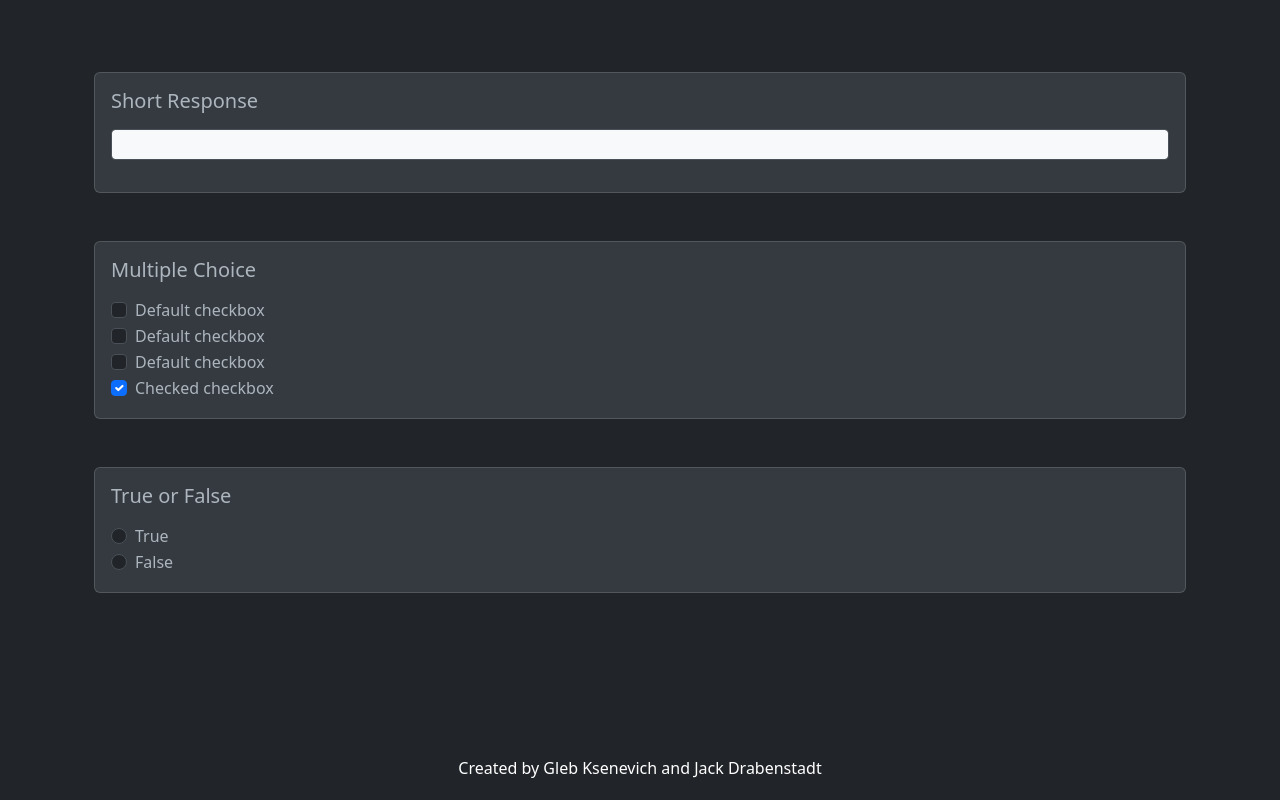
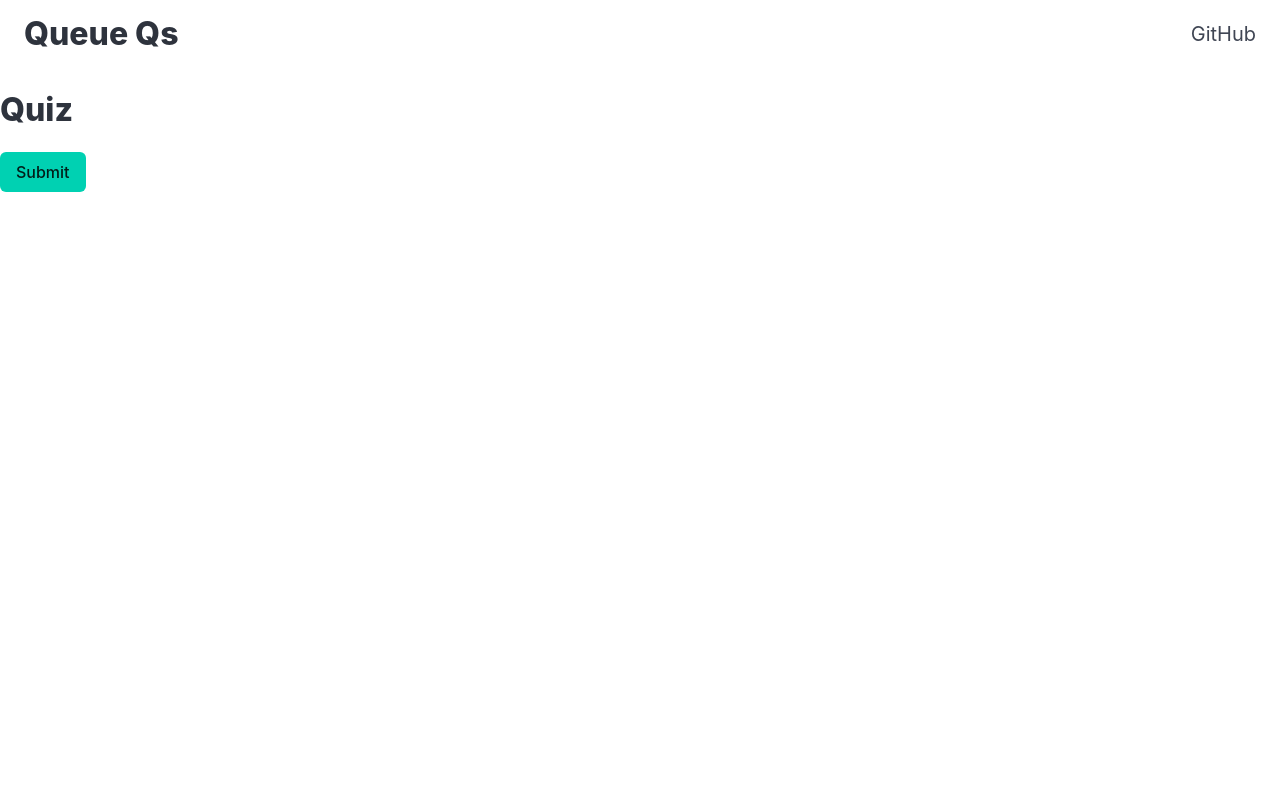
Before and after one commit to glebksenevichh/qqs, a Flask app: template templates/quiz.html in a window 1280 px wide. Run offline with Flask 3, Linux system fonts and the light colour scheme; the template is opened without the code that fills it: most values are stand-ins (such as "Sample title", 1, 10 or a date in 2020).

Commit message:
Reworked entire front end.

```diff
--- a/app.py
+++ b/app.py
@@ -1,188 +1,155 @@
-# Generates quizzes based on a given artist
+from flask import Flask, request, session, redirect, render_template, url_for, make_response
+import spotipy
+from spotipy.oauth2 import SpotifyOAuth
+import os
 
-# import necessary modules
-import time
-import os
-import spotipy
-from answer_generation import fill_out_answers
-
-from spotipy.oauth2 import SpotifyOAuth
-from flask import Flask, request, url_for, session, redirect, render_template, flash
-
-# initialize Flask app
+# Create a Flask app instance
 app = Flask(__name__)
 
-# set the name of the session cookie
-app.config['SESSION_COOKIE_NAME'] = 'Spotify Cookie'
+# Set secret key for session management
+app.secret_key = os.environ.get('SECRET_KEY')
 
-# set a random secret key to sign the cookie
-app.secret_key = os.getenv("COOKIE_SECRET")
+# Retrieve Spotify API credentials from environment variables
+SPOTIPY_CLIENT_ID = os.environ.get('SPOTIPY_CLIENT_ID')
+SPOTIPY_CLIENT_SECRET = os.environ.get('SPOTIPY_CLIENT_SECRET')
+SPOTIPY_REDIRECT_URI = 'http://localhost:5000/callback'
 
-# set the key for the token info in the session dictionary
-TOKEN_INFO = 'token_info'
+# Spotipy authentication scope (determine what permissions your app needs)
+SCOPE = 'user-top-read'
 
-# route to handle logging in
+# Define a route to render the home page
 @app.route('/')
 def home():
-    return render_template('home.html')
+    return render_template('index.html')
 
+# Define a route to initiate Spotify authentication
 @app.route('/login')
 def login():
-    # create a SpotifyOAuth instance and get the authorization URL
-    auth_url = create_spotify_oauth().get_authorize_url()
-    # redirect the user to the authorization URL
+    # Create a SpotifyOAuth instance with client credentials and redirect URI
+    sp_oauth = SpotifyOAuth(
+        client_id=SPOTIPY_CLIENT_ID,
+        client_secret=SPOTIPY_CLIENT_SECRET,
+        redirect_uri=SPOTIPY_REDIRECT_URI,
+        scope=SCOPE
+    )
+    # Get the authorization URL for Spotify authentication
+    auth_url = sp_oauth.get_authorize_url()
+    # Redirect the user to the authorization URL
     return redirect(auth_url)
 
-# route to handle the redirect URI after authorization
-@app.route('/redirect')
-def redirect_page():
-    session.clear()                                             # clear the session
-    code = request.args.get('code')                             # get the authorization code from the request parameters
-    token_info = create_spotify_oauth().get_access_token(code)  # exchange the authorization code for an access token and refresh token
-    session[TOKEN_INFO] = token_info                            # save the token info in the session
-    return redirect(url_for('quiz_selection',_external=True))   # redirect the user to the quiz_selection route
+# Define a route to handle the callback from Spotify after successful authentication
+@app.route('/callback')
+def callback():
+    # Get the authorization code from the query parameters
+    code = request.args.get('code')
+    # Create a SpotifyOAuth instance with client credentials and redirect URI
+    sp_oauth = SpotifyOAuth(
+        client_id=SPOTIPY_CLIENT_ID,
+        client_secret=SPOTIPY_CLIENT_SECRET,
+        redirect_uri=SPOTIPY_REDIRECT_URI,
+        scope=SCOPE
+    )
+    # Exchange the authorization code for an access token
+    token_info = sp_oauth.get_access_token(code)
+    # Store the token information in the session
+    session['token_info'] = token_info
+    # Redirect the user to the profile page
+    return redirect('/profile')
 
- # route to render quiz selection page
-@app.route('/quizSelection')
-def quiz_selection():
-    top_artists = get_top_artists()                                         # get top 5 artists name, id, and image
-    return render_template('select.html', top_artists=top_artists)     # display the page with top_artists as an argument
+# Define a route to display the user's profile information
+@app.route('/profile')
+def profile():
+    # Retrieve token information from the session
+    token_info = session.get('token_info', None)
+    # If token information is not available, redirect the user to the login page
+    if not token_info:
+        return redirect('/login')
 
-@app.route('/quiz_redirect/<string:artist_id>')
-def quiz_redirect(artist_id):
+    # Extract the access token from the token information
+    access_token = token_info['access_token']
+    # Create a Spotify client with the access token
+    sp = spotipy.Spotify(auth=access_token)
+    # Retrieve the user's profile information
+    user_info = sp.current_user()
 
-    # Check for valid input
-    artist_id_valid = is_valid_artist(artist_id)
+    # Get the user's top 5 recent artists
+    top_artists = sp.current_user_top_artists(limit=5, time_range='short_term')
 
-    if artist_id_valid:
-        #If artist ID is valid, generate questions and pass them as an argument to /quiz
-        questions = generate_answers(artist_id)
+    return render_template('quiz_select.html', user_info=user_info, top_artists=top_artists['items'])
 
-        ####
-        return questions
-        #return redirect(url_for('quiz', quiz_questions=questions))
-        ####
-    else:
-        #If artist ID is invalid, send a flash message and redirect to same page
-        flash('Invalid URL. Please input a valid Spotify Artist URL.')  # Flash a message
-        return redirect(url_for('quiz_selection'))                      # Redirect to the quiz_selection route
+@app.route('/quiz/<artist_uri>')
+def quiz(artist_uri):
+    # Retrieve token information from the session
+    token_info = session.get('token_info', None)
+    # If token information is not available, redirect the user to the login page
+    if not token_info:
+        return redirect('/login')
 
-@app.route('/quiz')
-def quiz_page():
-    #Retrieves quiz questions as an argument from quiz_redirect redirect
-    quiz_questions = request.args.get('quiz_questions')
+    # Extract the access token from the token information
+    access_token = token_info['access_token']
+    # Create a Spotify client with the access token
+    sp = spotipy.Spotify(auth=access_token)
 
-    return render_template('quiz.html')
+    # Get artist information
+    artist_info = sp.artist(artist_uri)
 
-# uses spotify to check if the argument is a valid spotify artist id
-# argument:
-# string artist_id
-# returns:
-# boolean: true if artist ID corresponds to a spotify artist (is valid), false if not.
-def is_valid_artist(artist_id):
-    try:
-        # get the token info from the session
-        token_info = get_token()
-    except:
-        # if the token info is not found, redirect the user to the login route
-        print('User not logged in')
-        return redirect("/")
+    # Extract Spotify URL from artist information
+    spotify_url = artist_info['external_urls']['spotify']
 
-    sp = spotipy.Spotify(auth=token_info['access_token'])
+    return redirect(spotify_url)
 
-    if(artist_id == 'invalid'):         #ID will be set to 'invalid' if it is such
-        #print(f"URL is not valid.")
-        return False
-    try:
-        # Attempt to retrieve information about the artist
-        artist_info = sp.artist(artist_id)
-        if artist_info:
-            #print(f"Artist ID {artist_id} is valid. Artist name: {artist_info['name']}")
-            return True
-    except spotipy.SpotifyException as e:
-        # Handle exceptions (e.g., invalid artist ID)
-        print(f"Error: {e}")
+@app.route('/process_input', methods=['POST'])
+def process_input():
+    search_text = request.form['input_field']
+    # Redirect to the route with input as argument
+    return redirect(url_for('search_artist', artist_name=search_text))
 
-    print(f"Artist ID {artist_id} is not valid.")
-    return False
+@app.route('/search/<artist_name>')
+def search_artist(artist_name):
+    # Retrieve token information from the session
+    token_info = session.get('token_info', None)
+    # If token information is not available, redirect the user to the login page
+    if not token_info:
+        return redirect('/login')
 
-# function to get the token info from the session
-def get_token():
-    token_info = session.get(TOKEN_INFO, None)
-    if not token_info:
-        # if the token info is not found, redirect the user to the login route
-        redirect(url_for('login', _external=False))
+    # Extract the access token from the token information
+    access_token = token_info['access_token']
+    # Create a Spotify client with the access token
+    sp = spotipy.Spotify(auth=access_token)
 
-    # check if the token is expired and refresh it if necessary
-    now = int(time.time())
+    # Search for the artist using the provided string
+    results = sp.search(q=artist_name, type='artist', limit=10)
 
-    is_expired = token_info['expires_at'] - now < 60
-    if(is_expired):
-        spotify_oauth = create_spotify_oauth()
-        token_info = spotify_oauth.refresh_access_token(token_info['refresh_token'])
+    # Extract artist information from the search results
+    artists = []
+    for item in results['artists']['items']:
+        if 'images' in item and item['images']:
+            artists.append({
+                'name': item['name'],
+                'img': item['images'][0]['url'],
+                'uri': item['uri']
+            })
 
-    return token_info
+    # Render the template with the artist information
+    return render_template('search.html', artists=artists, search=artist_name)
 
-def create_spotify_oauth():
-    return SpotifyOAuth(
-        client_id = os.getenv("CLIENT_ID"),
-        client_secret = os.getenv("CLIENT_SECRET"),
-        redirect_uri = url_for('redirect_page', _external=True),
-        scope='user-top-read '
-    )
 
-def get_top_artists():
-    try:
-        # get the token info from the session
-        token_info = get_token()
-    except:
-        # if the token info is not found, redirect the user to the login route
-        print('User not logged in')
-        return redirect("/")
+# @app.route('/quiz/<artist_uri>')
+# def search_artist(artist_uri):
+#     # Retrieve token information from the session
+#     token_info = session.get('token_info', None)
+#     # If token information is not available, redirect the user to the login page
+#     if not token_info:
+#         return redirect('/login')
 
-    # create a Spotipy instance with the access token
-    sp = spotipy.Spotify(auth=token_info['access_token'])
+#     # Extract the access token from the token information
+#     access_token = token_info['access_token']
+#     # Create a Spotify client with the access token
+#     sp = spotipy.Spotify(auth=access_token)
 
-    # get top 5 artists for user in the last 6 months
-    top_artists_data = sp.current_user_top_artists(limit = 5)
+#     # Render the template with the artist information
+#     return render_template('search.html', quiz=quiz)
 
-    # create dictionary that will be returned
-    top_artists = []
-
-    # iterate over artists and add only name, id, and image to top_artists
-    for artist in top_artists_data['items']:
-        artist_name = artist['name']
-        artist_id = artist['id']
-        # if artist has an image, get the first one
-        if (len(artist['images']) != 0):
-            artist_image = artist['images'][0]['url']
-        else:   # if artist doesn't have an image, return empty string
-            artist_image = ''
-
-        # append artist dictionary to list of top 5
-        top_artists.append({
-        'name': artist_name,
-        'id': artist_id,
-        'image': artist_image
-        })
-
-    return top_artists
-
-def generate_answers(artist_id):
-    # Boilerplate Spotify authorization
-    try:
-        # get the token info from the session
-        token_info = get_token()
-    except:
-        # if the token info is not found, redirect the user to the login route
-        print('User not logged in')
-        return redirect("/")
-    # create a Spotipy instance with the access token
-    sp = spotipy.Spotify(auth=token_info['access_token'])
-
-    # fill out questions
-    answers = fill_out_answers(sp, artist_id)
-
-    return answers
-
-app.run(debug=True)
+# Run the app if this script is executed
+if __name__ == '__main__':
+    app.run(debug=True)
--- a/templates/base.html
+++ b/templates/base.html
@@ -1,18 +1,32 @@
 <!DOCTYPE html>
-<html data-bs-theme="dark">
-<link rel="stylesheet" href="https://cdn.jsdelivr.net/npm/bootstrap@5.3.0/dist/css/bootstrap.min.css" />
+<html lang="en">
+<head>
+    <meta charset="UTF-8">
+    <meta name="viewport" content="width=device-width, initial-scale=1.0">
+    <title>{% block title %}Queue Qs{% endblock %}</title>
+    <link rel="stylesheet" href="https://cdn.jsdelivr.net/npm/bulma@1.0.0/css/bulma.min.css">
+    <link rel="stylesheet" href="../static/styles.css" />
 
-<head>
-  <title>{% block title %}Queue Q's{% endblock %}</title>
+
 </head>
+<body>
+    <nav class="level px-5 py-4">
+        <div class="level-left">
+            <div class="level-item ">
+                <p class="title">Queue Qs</p>
+            </div>
+        </div>
+        <div class="level-right">
+            <div class="level-item">
+                <a href="https://github.com/glebksenevichh/qqs" target="_blank" class="subtitle">GitHub</a>
+            </div>
+        </div>
+    </nav>
+    <main>
+        {% block content %}
+        <!-- This is where the content of child templates will be inserted -->
+        {% endblock %}
+    </main>
 
-<body class="bg-dark text-white">
-  {% block content %}{% endblock %}
-
-  <footer class="fixed-bottom bg-dark text-white text-center p-1">
-    <!-- Common footer content goes here -->
-    <p>Created by Gleb Ksenevich and Jack Drabenstadt</p>
-  </footer>
 </body>
-
 </html>
--- a/templates/quiz.html
+++ b/templates/quiz.html
@@ -1,77 +1,50 @@
-{% extends "base.html" %} {% block title %}Queue Q's{% endblock %} {% block
-content %}
-<section class="container  py-5">
-  <div class="row align-items-center">
-    <div class="col">
-      <!-- Short Response -->
-      <div class="container-md py-4">
-        <div class="card bg-light-subtle">
-          <div class="card-body">
-            <h5 class="card-title">Short Response</h5>
-            <p class="card-text"></p>
-            <div class="input-group input-group-sm mb-3">
-              <input type="text" class="form-control bg-light text-black" aria-label="Sizing example input"
-                aria-describedby="inputGroup-sizing-sm" />
-            </div>
-          </div>
-        </div>
-      </div>
-      <!-- Multiple Choice -->
-      <div class="container-md py-4">
-        <div class="card bg-light-subtle">
-          <div class="card-body">
-            <h5 class="card-title">Multiple Choice</h5>
-            <p class="card-text"></p>
-            <div class="form-check ">
-              <input class="form-check-input" type="checkbox" value="" id="flexCheckDefault" />
-              <label class="form-check-label" for="flexCheckDefault">
-                Default checkbox
-              </label>
-            </div>
-            <div class="form-check ">
-              <input class="form-check-input" type="checkbox" value="" id="flexCheckDefault" />
-              <label class="form-check-label" for="flexCheckDefault">
-                Default checkbox
-              </label>
-            </div>
-            <div class="form-check ">
-              <input class="form-check-input" type="checkbox" value="" id="flexCheckDefault" />
-              <label class="form-check-label" for="flexCheckDefault">
-                Default checkbox
-              </label>
-            </div>
-            <div class="form-check">
-              <input class="form-check-input" type="checkbox" value="" id="flexCheckChecked" checked />
-              <label class="form-check-label" for="flexCheckChecked">
-                Checked checkbox
+{% extends "base.html" %}
+
+{% block title %}Take the Quiz{% endblock %}
+
+{% block content %}
+<h1 class="title">Quiz</h1>
+<form action="{{ url_for('submit') }}" method="post">
+    {% for idx, question in enumerate(questions) %}
+    <div class="box">
+        <p class="subtitle">{{ loop.index }}. {{ question['question'] }}</p>
+        {% if question['type'] == 'multiple_choice' %}
+        {% for option in question['options'] %}
+        <div class="field">
+            <div class="control">
+                <label class="radio">
+                    <input type="radio" name="question-{{ idx }}" value="{{ option }}">
+                    {{ option }}
                 </label>
             </div>
         </div>
-        </div>
-      </div>
-      <!-- True or False -->
-      <div class="container-md py-4">
-        <div class="card bg-light-subtle">
-          <div class="card-body">
-            <h5 class="card-title">True or False</h5>
-            <p class="card-text"></p>
-            <div class="form-check">
-              <input class="form-check-input" type="radio" name="flexRadioDefault" id="flexRadioDefault1">
-              <label class="form-check-label" for="flexRadioDefault1">
+        {% endfor %}
+        {% elif question['type'] == 'true_false' %}
+        <div class="field">
+            <div class="control">
+                <label class="radio">
+                    <input type="radio" name="question-{{ idx }}" value="True">
                     True
                 </label>
-            </div>
-            <div class="form-check">
-              <input class="form-check-input" type="radio" name="flexRadioDefault" id="flexRadioDefault1">
-              <label class="form-check-label" for="flexRadioDefault1">
+                <label class="radio">
+                    <input type="radio" name="question-{{ idx }}" value="False">
                     False
                 </label>
             </div>
         </div>
+        {% elif question['type'] == 'short_answer' %}
+        <div class="field">
+            <div class="control">
+                <input class="input" type="text" name="question-{{ idx }}">
             </div>
         </div>
+        {% endif %}
+    </div>
+    {% endfor %}
+    <div class="field">
+        <div class="control">
+            <button class="button is-primary" type="submit">Submit</button>
         </div>
     </div>
-  </div>
-</section>
+</form>
 {% endblock %}
```
Also changed, not shown: templates/home.html (deleted, +0 -9 lines), templates/index.html (added, +13 -0 lines), templates/quiz_select.html (added, +47 -0 lines), templates/search.html (added, +31 -0 lines), templates/select.html (deleted, +0 -113 lines), static/style.css (added). Lines whose indentation alone changed are shown as unchanged.
